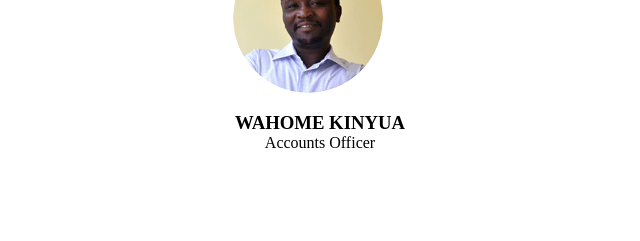
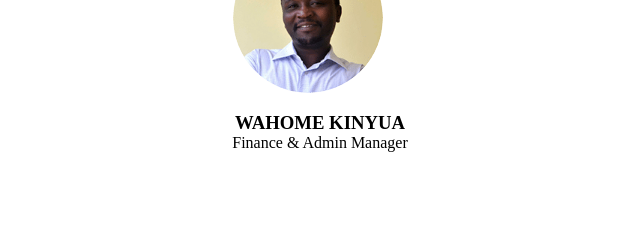
Before and after one commit to chami254/globalonekenya.github.io, a plain HTML site: page index.html in a window 1280 px wide. Shown: the part 3780-4021 px from the top of the page, 320-960 px from the left. Drawn offline with Linux system fonts and the light colour scheme.

Commit message:
first commit

```diff
--- a/index.html
+++ b/index.html
@@ -201,7 +201,7 @@
 				<img src="img/Wahome.png">
 				<div>
 					<h3>WAHOME KINYUA</h3>
-                    <P>Accounts Officer</P>
+                    <P>Finance & Admin Manager</P>
 				</div>
 			</div>
             <div class="team-col">
```
